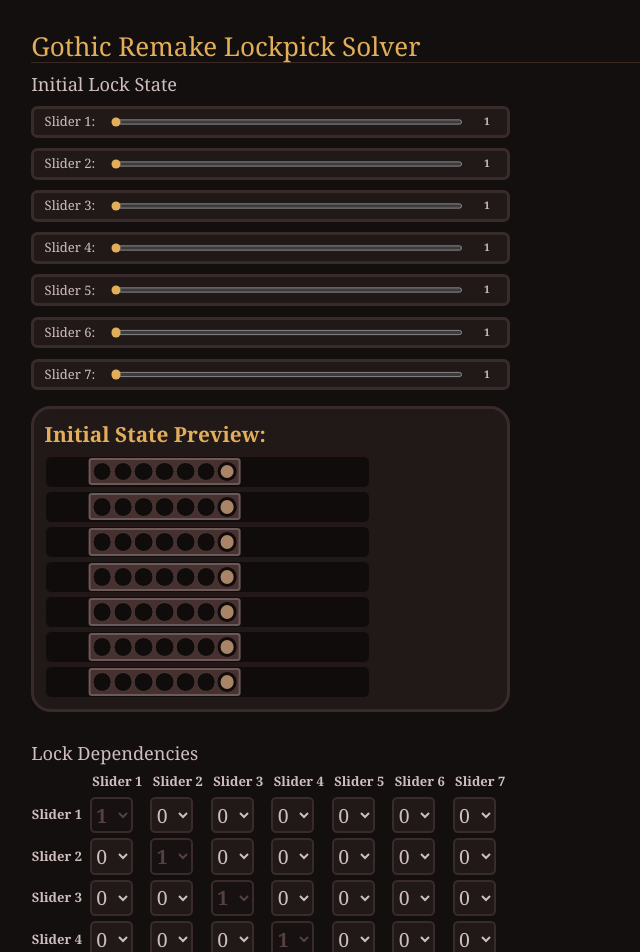
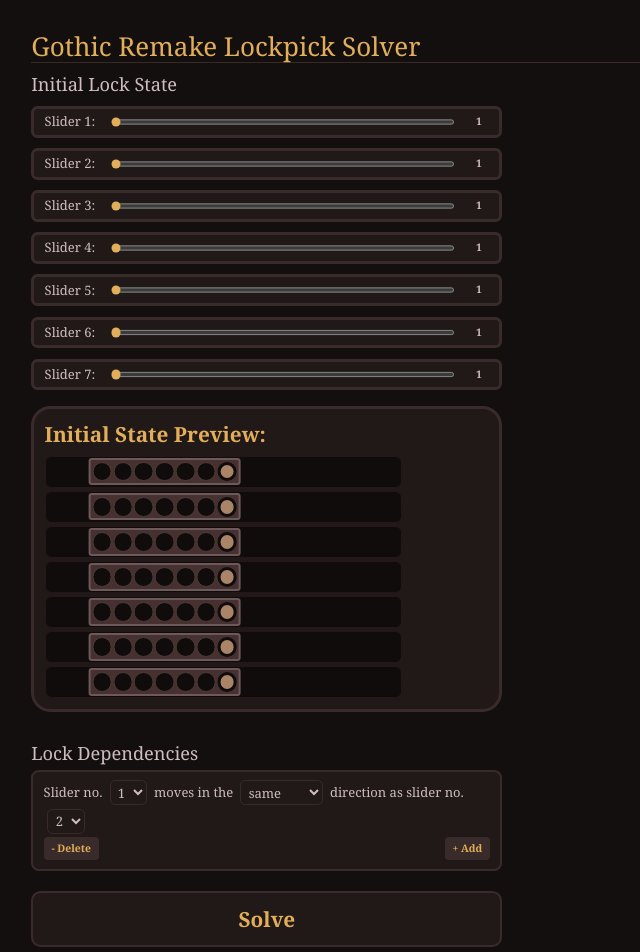
Before and after one commit to hugmonke/g1remake_lockpicker, a React (Create React App) app in the folder frontend/: page / in a window 1280 px wide. Shown: the top 952 px of the page, without its empty margins (0-640 px from the left). Built offline with nearby package versions, Linux system fonts and the light colour scheme.

Commit message:
New functionalities, modified dependencies input

```diff
--- a/frontend/src/App.jsx
+++ b/frontend/src/App.jsx
@@ -1,4 +1,4 @@
-import { useState } from "react";
+import { useEffect, useState } from "react";
 import axios from "axios";
 
 function App() {
@@ -14,6 +14,7 @@
       6: [0, 0, 0, 0, 0, 0, 1]
     }
   );
+
   const [result, setResult] = useState(null);
   const [isSolving, setIsSolving] = useState(false);
   const states = result?.solution?.[0] || [];
@@ -21,44 +22,114 @@
   const midStep = Math.ceil(moves.length / 2);
   const leftMoves = moves.slice(0, midStep);
   const rightMoves = moves.slice(midStep);
-
+  const selectStyle = {
+    color: "#cfbebe",
+    fontSize: "20px",
+    padding: "4px 8px",
+    backgroundColor: "#211818",
+    fontWeight: "normal",
+    cursor: "pointer",
+    borderRadius: "8px",
+    border: "3px solid #3a2b2b",
+    fontFamily: "Georgia, serif",
+    margin: "0 6px"
+  };
   function sliderChange(index, value) {
     const newLockState = [...lockState];
     newLockState[index] = Number(value);
     setLockState(newLockState);
   }
 
+  const [lockDependencies, setDependencies] = useState([{ targetSlider: 0, sourceSlider: 1, direction: 1 }]);
+
   function configChange(rowIndex, colIndex, value) {
     setLockConfig(function(prev) {
       const updatedConfig = { ...prev };
-      const updatedRow = prev[rowIndex].map(function(val, cIdx) {
-        if (cIdx === colIndex) {
-          return Number(value);
-        } else {
-          return val;
-        }
-      });
+      const updatedRow = [...prev[rowIndex]];
+      updatedRow[colIndex] = value;
       updatedConfig[rowIndex] = updatedRow;
-
       return updatedConfig;
     });
   }
 
+
+  const [errorMessage, setErrorMessage] = useState(null);
   async function sendLock() {
     setIsSolving(true);
+    setResult(null);
     try {
       const response = await axios.post("http://localhost:8000/lock_input", {
         lock_state: { start_lock_state: lockState },
         lock_config: { start_lock_config: lockConfig },
       });
-      setResult(response.data);
+
+      if (!response.data.solution) {
+        setErrorMessage("No solutions found!");
+      } else {
+        setErrorMessage(null)
+        setResult(response.data);
+      }
+
     } catch(error) {
+      if (error.response && error.response.data && error.response.data.detail) {
+        setErrorMessage(`Error: ${error.response.data.detail}`);
+      } else {
+        setErrorMessage("An unexpected error occurred while trying to solve the lock :(");
+      }
       console.error("Error sending data to API:", error);
     } finally {
       setIsSolving(false)
     }
   }
 
+  useEffect(() => {
+    const baseConfig = {
+      0: [1, 0, 0, 0, 0, 0, 0],
+      1: [0, 1, 0, 0, 0, 0, 0],
+      2: [0, 0, 1, 0, 0, 0, 0],
+      3: [0, 0, 0, 1, 0, 0, 0],
+      4: [0, 0, 0, 0, 1, 0, 0],
+      5: [0, 0, 0, 0, 0, 1, 0],
+      6: [0, 0, 0, 0, 0, 0, 1]
+    };
+    setLockConfig(baseConfig);
+    lockDependencies.forEach((dependency) => {
+      const row = Number(dependency.targetSlider);
+      const col = Number(dependency.sourceSlider);
+      const val = Number(dependency.direction);
+      configChange(row, col, val)
+    });
+  }, [lockDependencies]);
+
+  function lockDependenciesChange(idx, key, val) {
+    const newLockDependencies = [...lockDependencies];
+    const dependency = newLockDependencies[idx];
+    const value = Number(val);
+
+    if (key === "targetSlider") {
+      if (value === Number(dependency.sourceSlider)) {
+        dependency.sourceSlider = Number(dependency.targetSlider);
+      }
+      dependency.targetSlider = value;
+    } else if (key === "sourceSlider") {
+        if (value === Number(dependency.targetSlider)) {
+          dependency.targetSlider = Number(dependency.sourceSlider);
+        }
+        dependency.sourceSlider = value;
+      } else {
+        dependency[key] = val;
+    }
+
+    setDependencies(newLockDependencies);
+  }
+
+  function addDependency() {
+    setDependencies([...lockDependencies, { targetSlider: 0, sourceSlider: 1, direction: 1 }]);
+  }
+
+  function delDependency(index) {
+    setDependencies(lockDependencies.filter((_, i) => i !== index));
+  }
   function drawResColumn(move, idx) {
     return (
       <div key={idx} style={{ display: "flex", flexDirection: "column", gap: "0.75rem", padding: "0.5rem", background: "#221c1a", borderRadius: "4px", border: "1px solid #4a3b35", boxShadow: "inset 0 1px 5px #793c33" }}>
@@ -78,13 +149,14 @@
     const holeStep = 32; // 30px (hole) + 2px (gap)
     const transX = holeStep*Number(pinValue+2);
 
+
     return (
       <div
         style={{
           position: "relative",
           display: "flex",
           overflow: "hidden",
-          width: "500px",
+          width: "550px",
           background: "#110c0c",
           borderRadius: "10px",
           padding: "2px",
@@ -137,7 +209,7 @@
       <h1 style = {{color: "#e2ae59", borderBottom: "2px solid #392922"}}>Gothic Remake Lockpick Solver</h1>
 
       {/* Page layout */}
-      <div style={{ display: "flex", gap: "12rem", flexWrap: "wrap" }}>
+      <div style={{ display: "flex", gap: "12rem", flexWrap: "wrap",  }}>
 
         {/* Left: Initial state and dependencies */}
         <div style={{ flex: "0 1 10px" }}>
@@ -167,7 +239,7 @@
               <div style={{ display: "grid", gap: "0.3rem" }}>
                 {
                   lockState.map((slideVal, sliderIdx) => (
-                    <div key={sliderIdx} title={`Pin ${sliderIdx}`}>
+                    <div key={sliderIdx}>
                       {drawLock(slideVal, false)}
                     </div>
                   ))
@@ -176,53 +248,82 @@
             </div>
           </div>
 
+
+
           {/* Lock dependencies */}
           <div style={{ marginTop: "3rem", color: "#cfbebe" }}>
             <h3>Lock Dependencies</h3>
-            <table style={{ borderCollapse: "collapse" }}>
-              <thead>
-                <tr>
-                  <th></th>
-                  {Array.from({ length: 7 }).map((__, colNum) => (<th key={colNum} style={{ padding: "4px 8px", fontSize: "20px", whiteSpace: "nowrap" }}>Slider {colNum+1}</th>)) /* Python equivalent: headers = [{"Slide": col, "label": f"Slide {col}"} for col in range(7)] */}
-                </tr>
-              </thead>
-              <tbody>
-                {Object.keys(lockConfig).map((rowIdx) => {
-                  const rowNum = Number(rowIdx);
-                  return (
-                    <tr key={rowIdx}>
-                      <td style={{ fontWeight: "bold", paddingRight: "8px", fontSize: "20px", whiteSpace: "nowrap" }}>Slider {rowNum+1}</td>
-                      {lockConfig[rowIdx].map((configValue, colIdx) => {
-                        const isDiagonal = rowNum === colIdx;
-                        return (
-                          <td key={colIdx} style={{ padding: "4px" }}>
-                            <select
-                              value={configValue}
-                              disabled={isDiagonal}
-                              onChange={(configInput) => configChange(rowIdx, colIdx, configInput.target.value)}
-                              style={{
-                                color: isDiagonal ? "#554141" : "#cfbebe" ,
-                                fontSize: "30px",
-                                padding: "4px",
-                                backgroundColor: isDiagonal ? "#171111" : "#211818",
-                                fontWeight: isDiagonal ? "bold" : "normal",
-                                cursor: isDiagonal ? "not-allowed" : "pointer",
-                                borderRadius: "8px",
-                                border: "4px solid #3a2b2b"
-                              }}
-                            >
-                              <option value={-1}> -1</option>
-                              <option value={0}>   0</option>
-                              <option value={1}>   1</option>
-                            </select>
-                          </td>
-                        );
-                      })}
-                    </tr>
-                  );
-                })}
-              </tbody>
-            </table>
+
+          {lockDependencies.map((rule, idx) => (
+
+          <div style={{ display: "flex", alignItems: "center", marginBottom: "1rem", padding: "0.8rem 1rem", backgroundColor: "#211818", borderRadius: "12px", border: "4px solid #3a2b2b", flexWrap: "wrap", gap: "5px", fontSize: "20px" }}>
+          <span>Slider no.</span>
+          <select
+            value={rule.targetSlider}
+            onChange={(el) => lockDependenciesChange(idx, "targetSlider", el.target.value)}
+            style={selectStyle}>
+            {Array.from({ length: 7 }).map((_, i) => (
+              <option
+                key={i}
+                value={i}
+                // disabled={i === Number(rule.sourceSlider)}
+                >{i+1}
+            </option>))}
+          </select>
+          <span>moves in the</span>
+          <select
+          value={rule.direction}
+          onChange={(el) => lockDependenciesChange(idx, "direction", el.target.value)}
+          style={selectStyle}>
+            <option value="-1">opposite</option>
+            <option value="1">same</option>
+          </select>
+          <span>direction as slider no. </span>
+          <select
+            value={rule.sourceSlider}
+            onChange={(el) => lockDependenciesChange(idx, "sourceSlider", el.target.value)}
+            style={selectStyle}>
+            {Array.from({ length: 7 }).map((_, i) => (
+              <option
+                key={i}
+                value={i}
+                // disabled={i === Number(rule.targetSlider)}
+                >{i+1}
+            </option>))}
+          </select>
+          <div style = {{display: "flex", justifyContent: "space-between", width: "100%"}}>
+          <button // Delete dependency button
+            onClick={() => delDependency(idx)}
+            style={{
+              padding: "6px 12px",
+              fontSize: "16px",
+              backgroundColor: "#3a2b2b",
+              color: "#e2ae59",
+              border: "none",
+              borderRadius: "6px",
+              cursor: "pointer",
+              fontWeight: "bold"
+            }}
+          >- Delete
+          </button>
+
+          <button // Add dependency button
+            onClick={addDependency}
+            style={{
+              padding: "6px 12px",
+              fontSize: "16px",
+              backgroundColor: "#3a2b2b",
+              color: "#e2ae59",
+              border: "none",
+              borderRadius: "6px",
+              cursor: "pointer",
+              fontWeight: "bold"
+            }}
+          > + Add
+          </button>
+          </div>
+          </div>
+          ))}
           </div>
 
           <div style={{ marginTop: "2rem" }}>
@@ -246,6 +347,13 @@
 
         {/* Right: Result display */}
         <div style={{ flex: "1 1 auto" }}>
+          {errorMessage && (
+            <div style={{ background: "#211818", padding: "2rem", borderRadius: "40px", border: "1px solid #000000", width: "100%", boxSizing: "border-box", marginTop: "50px" }}>
+              <h3 style={{ color: "#f4a261" }}>
+                {errorMessage}
+                </h3>
+            </div>
+          )}
           {result && (
             <div style={{ background: "#251c1c", padding: "2rem", borderRadius: "40px", border: "1px solid #000000", width: "100%", boxSizing: "border-box" }}>
 
--- a/frontend/src/index.css
+++ b/frontend/src/index.css
@@ -11,3 +11,8 @@
   font-family: source-code-pro, Menlo, Monaco, Consolas, 'Courier New',
     monospace;
 }
+html, body {
+  background-color: #140f0f;
+  margin: 0;
+  padding: 0;
+}
```
Also changed, not shown: frontend/src/App.css (line endings or trailing spaces).
